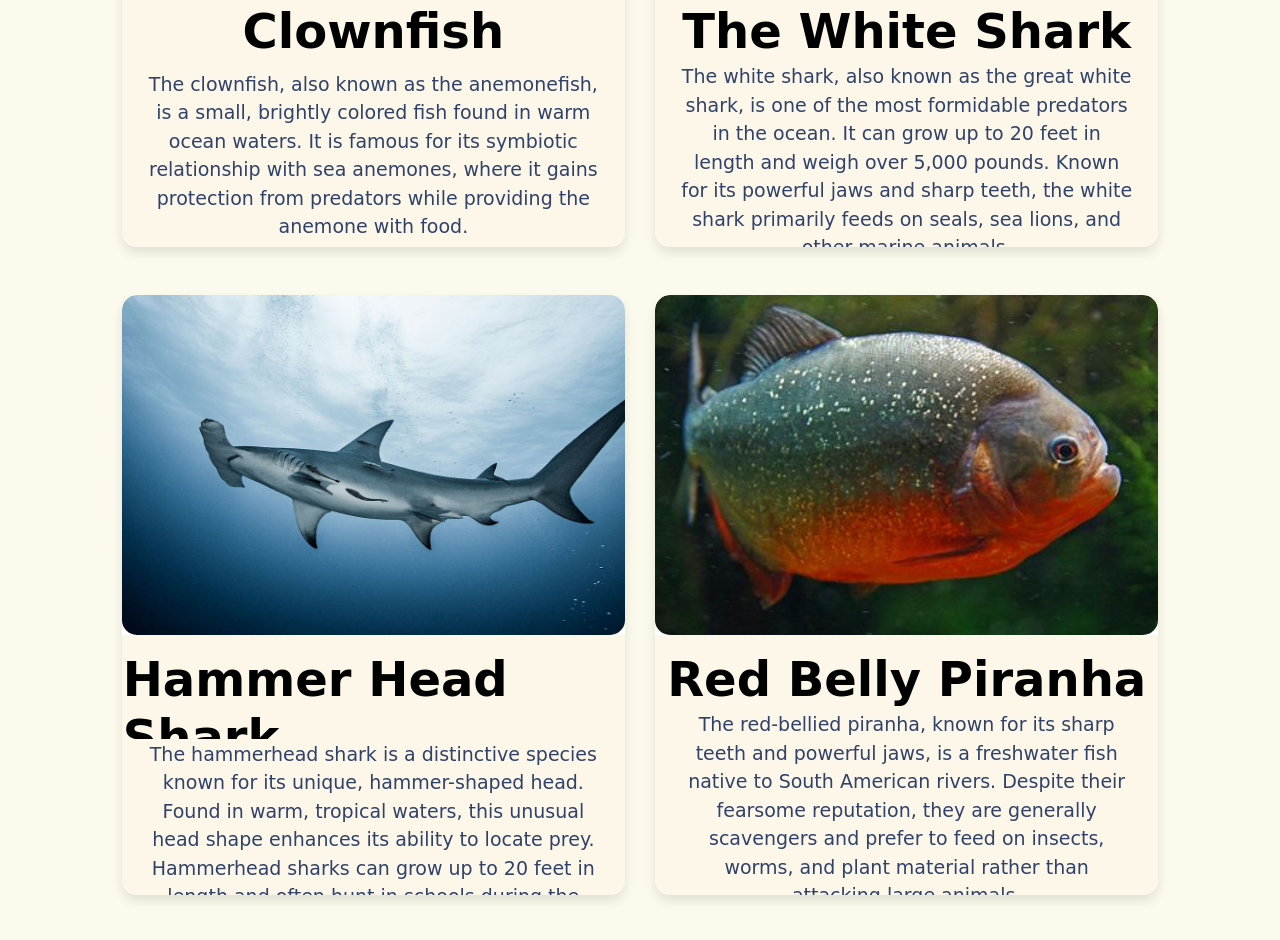
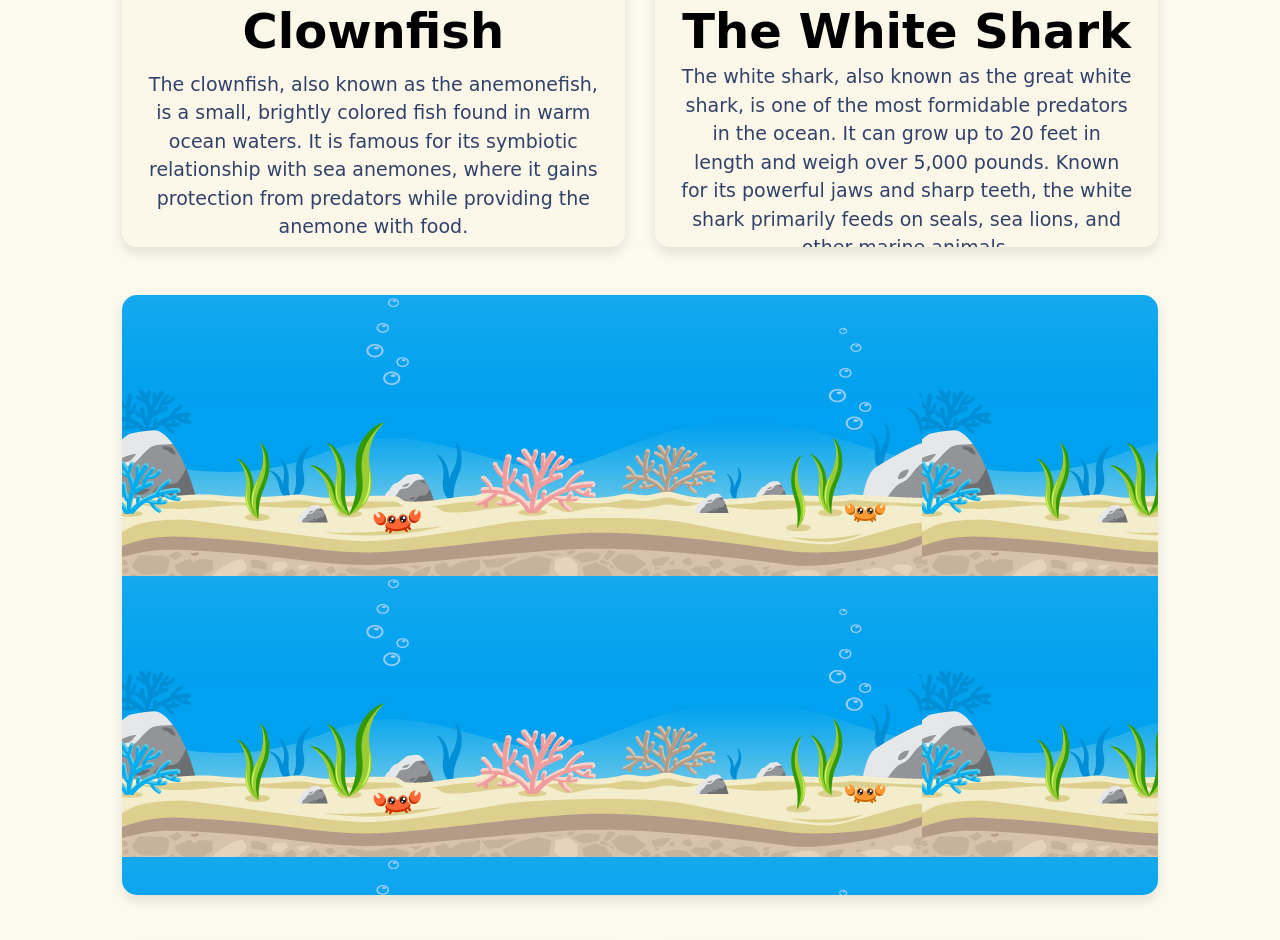
Before and after one commit to ArditBeqaj/ZooLand, a plain HTML site: page fish.html in a window 1280 px wide. Shown: the part 924-1864 px from the top of the page. Drawn offline with nearby package versions, Linux system fonts and the light colour scheme; a web font is replaced by a local one.

Commit message:
Adding the fish game container

```diff
--- a/fish.html
+++ b/fish.html
@@ -83,6 +83,16 @@
             </div>
         </div>
 
+        <div class="row justify-content-center mb-5 mt-5">
+            <div class="col-md-10">
+                <div class="card" style="background-image: url(img/ocean.png);">
+
+
+
+                </div>
+            </div>
+        </div>
+
         <div class="row justify-content-center">
             <div class="col-md-5">
                 <div class="card">
```
